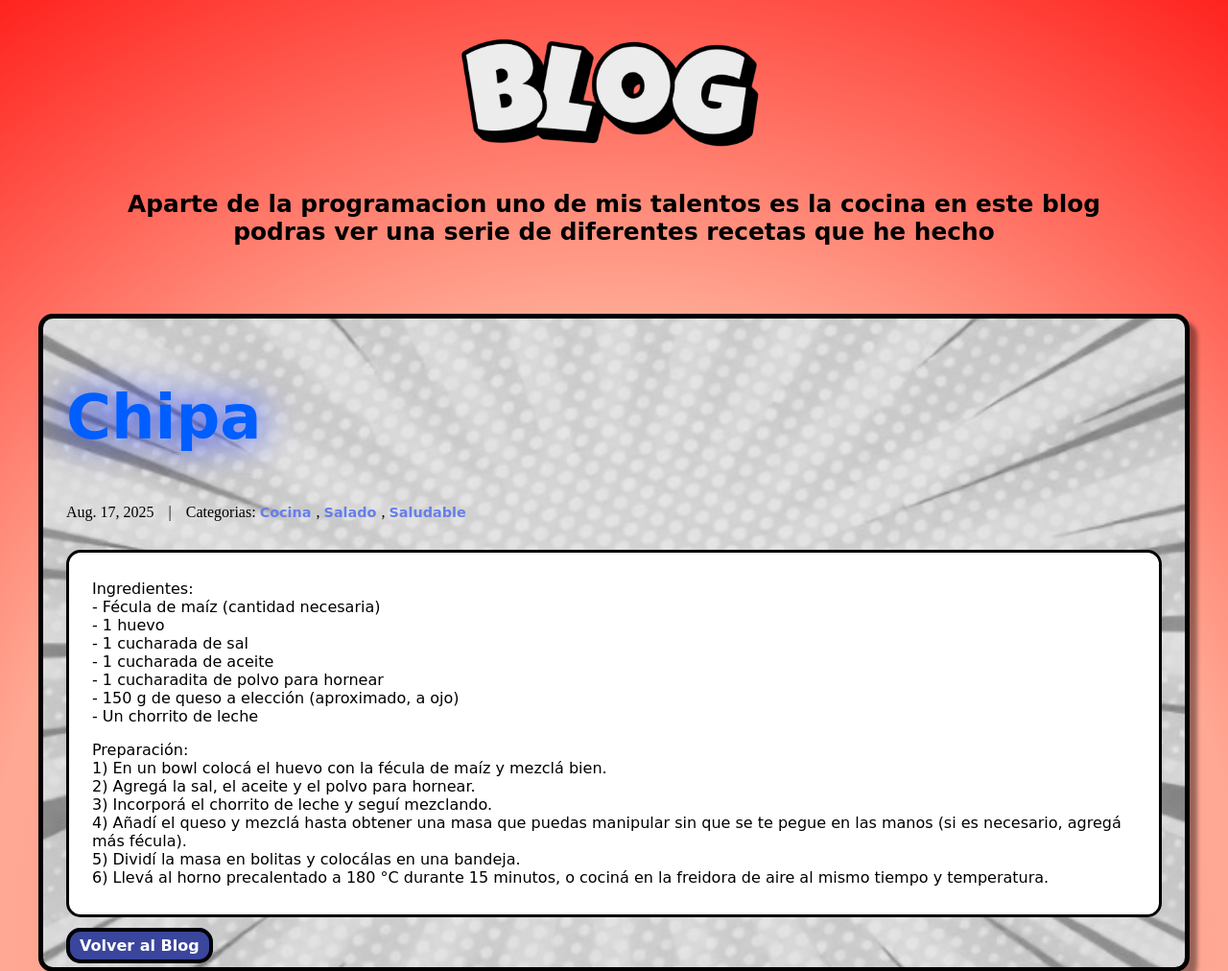
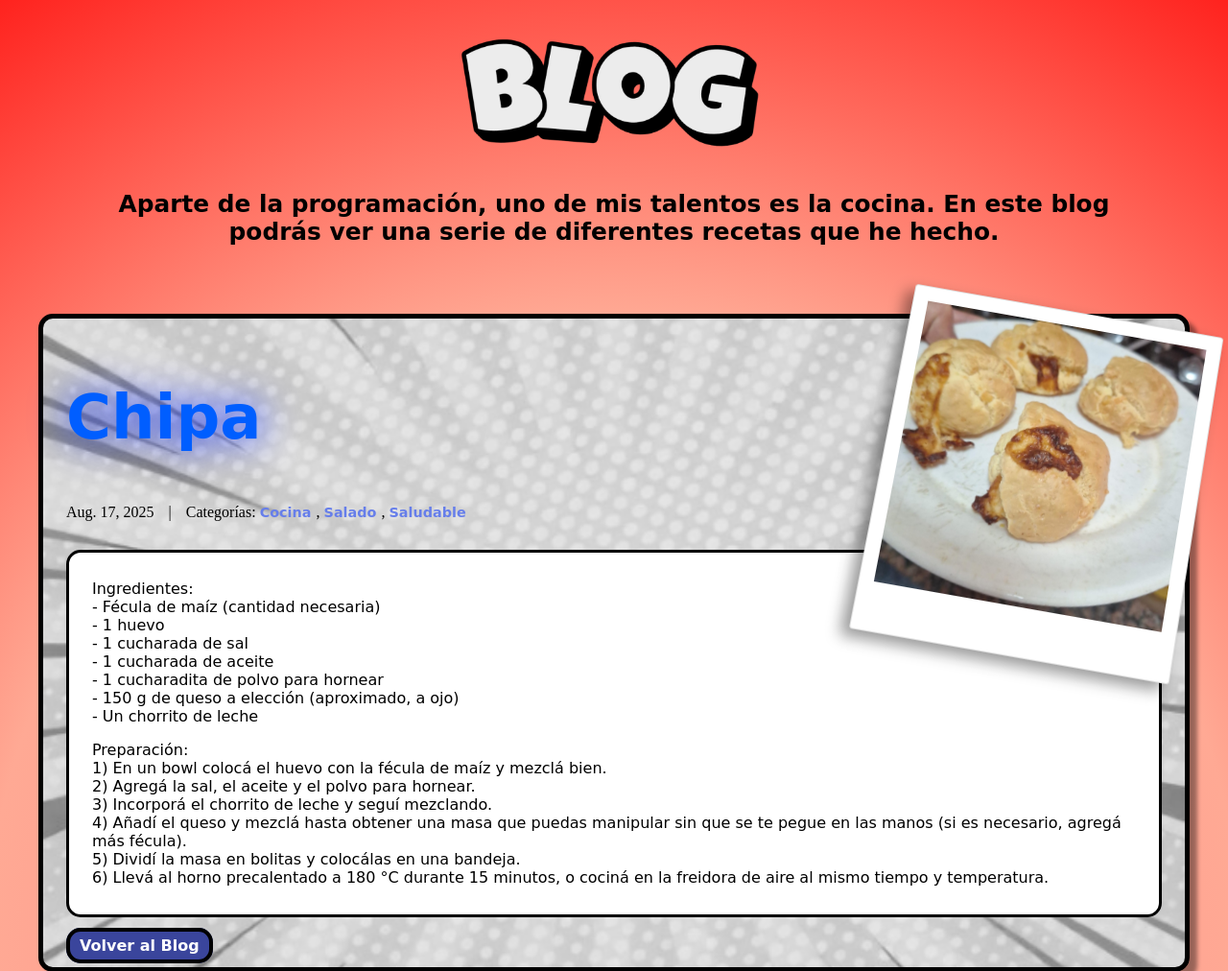
Before and after one commit to Joaco-HR/web_personal, a Django app: page /blog/post/1/ in a window 1280 px wide. Shown: the part 155-1167 px from the top of the page at 96% size. Run offline with Django 5.2, Linux system fonts and the light colour scheme; data comes from the database, SQL or seed files in the repository; both versions use the stored data as it was after the commit; parts of the project's set-up code (start-up, migrations or seed data) failed here and were passed over.

Commit message:
Anexo de mas post y mejoras esteticas

```diff
--- a/web/Portafolio/static/Portafolio/css/blog.css
+++ b/web/Portafolio/static/Portafolio/css/blog.css
@@ -125,6 +125,7 @@ html {
 /* Posts del blog */
 .Posteos {
   display: grid;
+  text-align: center;
   grid-template-columns: repeat(auto-fit, minmax(400px, 1fr));
   gap: 4rem;
   max-width: 1200px;
@@ -139,12 +140,12 @@ html {
 }
 
 .Tarjeta:hover {
-    transform: translateY(-15px);
+  transform: translateY(-15px);
 }
 
 .Contenido {
-    position: relative;
-    z-index: 1;
+  position: relative;
+  z-index: 1;
 }
 
 .titulo-posteo{
@@ -496,12 +497,10 @@ html {
     width: 100%;
     height: 300px;
     object-fit: cover;
-    border-radius: 3px;
+    border-radius: 5px;
     margin-bottom: 15px;
     background: white;
-    padding: 10px 10px 25px 10px;
-    box-shadow: 0 3px 8px rgba(0, 0, 0, 0.12);
-    filter: contrast(1.05) saturate(1.05);
+    padding: 10px 10px 10px 10px;
 }
 
 .post-image {
@@ -510,3 +509,33 @@ html {
     justify-content: center;
     position: relative;
 }
+
+.post-full {
+  position: relative;
+  overflow: visible;
+}
+
+.foto-instantanea {
+  position: absolute;
+  top: -15px;
+  right: -15px;
+  z-index: 10;
+}
+
+.foto-frame {
+  position: relative;
+  background: rgb(255, 255, 255);
+  padding: 15px 15px 50px 15px;
+  border-radius: 3px;
+  border: 1px solid #e0e0e0;
+  rotate: 10deg;
+  box-shadow: -8px 8px 15px rgba(0, 0, 0, 0.4);
+  transform: perspective(800px) rotateX(5deg);
+}
+
+.foto-imagen {
+  width: 300px;
+  height: 300px;
+  object-fit: cover;
+  display: block;
+}
--- a/web/templates/base.html
+++ b/web/templates/base.html
@@ -24,7 +24,7 @@
   <div class="Contenedor">
     <div class="Titulo">
       <img src="{% static 'Portafolio/assets/Titulo/Blog-Titulo.png' %}" alt="Mi Blog" width="350" height="auto">
-      <h2>Aparte de la programacion uno de mis talentos es la cocina en este blog podras ver una serie de diferentes recetas que he hecho</h2>
+      <h2>Aparte de la programación, uno de mis talentos es la cocina. En este blog podrás ver una serie de diferentes recetas que he hecho.</h2>
     </div>
     {% block page_content %}{% endblock page_content %}
   </div>
--- a/web/templates/blog/detail.html
+++ b/web/templates/blog/detail.html
@@ -5,13 +5,22 @@
 {% block page_content %}
   <div class="post-detail">
     <article class="post-full" style="background-image: url('{% static 'Portafolio/assets/Fondos/Fondo Blanco.png' %}'); background-size: cover; background-position: center;">
+      <!-- Foto instantánea en la esquina -->
+      {% if post.image %}
+        <div class="foto-instantanea">
+          <div class="foto-frame">
+            <img src="{{ post.image.url }}" alt="{{ post.title }}" class="foto-imagen">
+          </div>
+        </div>
+      {% endif %}
+
       <div class="post-header">
         <h1 class="post-title-detail">{{ post.title }}</h1>
 
         <div class="post-meta-detail">
           <span class="post-date">{{ post.created_on.date }}</span>
           <span class="separator">|</span>
-          <span class="post-categories">Categori­as:
+          <span class="post-categories">Categorías:
             {% for category in post.categories.all %}
               <a href="{% url 'blog:blog_category' category.name %}" class="categoria">
                 {{ category.name }}
@@ -30,7 +39,7 @@
       </div>
     </article>
 
-    <!-- SecciÃ³n de comentarios -->
+    <!-- Sección de comentarios -->
     <div class="comments-section" style="background-image: url('{% static 'Portafolio/assets/Fondos/Fondo Blanco.png' %}'); background-size: cover; background-position: center;">
       <h3 class="comments-title">Deja un comentario:</h3>
 
@@ -65,4 +74,4 @@
     </div>
     {% endif %}
   </div>
-{% endblock page_content %}s
+{% endblock page_content %}
```
Also changed, not shown: web/Portafolio/static/Portafolio/assets/Imagenes/Chocotorta.jpg (added), web/Portafolio/static/Portafolio/assets/Imagenes/Freanch Toast.png (added), web/Portafolio/static/Portafolio/assets/Imagenes/Waffle.jpeg (added), web/db.sqlite3, web/media/blog_images/Browni_proeteico.jpg, web/media/blog_images/Chocotorta.jpg (added), web/media/blog_images/Freanch_Toast.png (added), web/media/blog_images/Pepas.jpg, web/media/blog_images/Waffle.jpeg (added), web/templates/Portafolio/contactos.html (line endings or trailing spaces).
